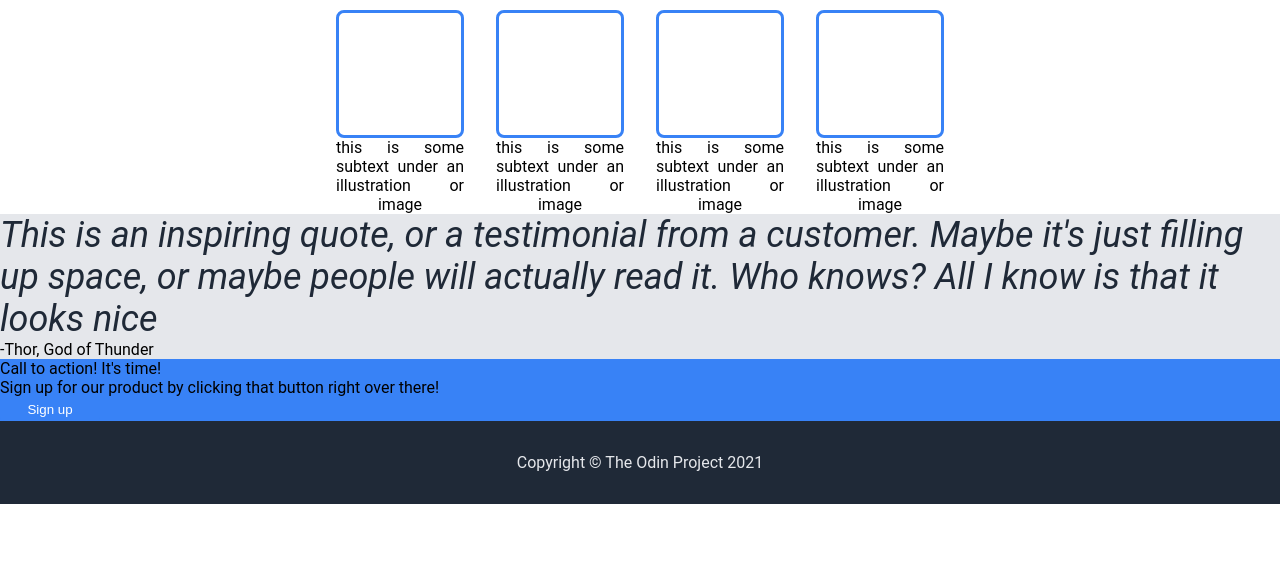
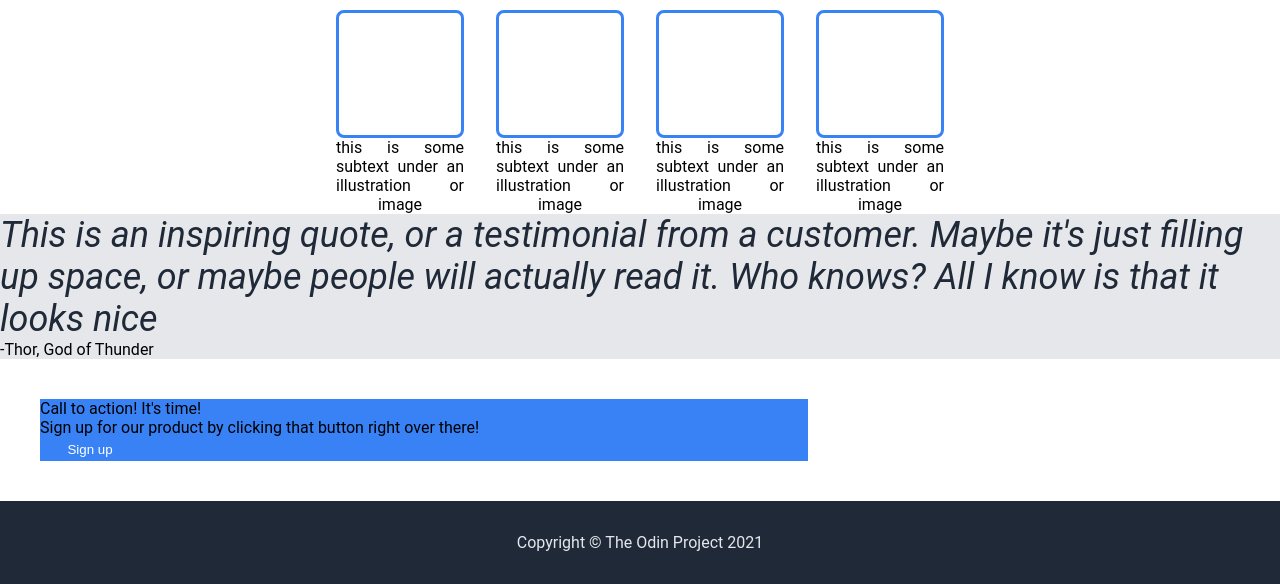
Before and after one commit to therealboulder/landing-page, a plain HTML site: page index.html in a window 1280 px wide. Shown: the part 348-932 px from the top of the page. Before the commit the page ends 852 px from the top, so only its background shows below. Drawn offline with Linux system fonts and the light colour scheme.

Commit message:
Increase size of action section Add margins to action button

```diff
--- a/style.css
+++ b/style.css
@@ -19,6 +19,7 @@ body {
 
 .quote {
     background-color: #e5e7eb;
+    height: 40%;
 }
 
 button,
@@ -131,3 +132,9 @@ button {
     text-align: justify;
     text-align-last: center;
 }
+
+.action {
+    display: block;
+    margin: 5vh;
+    width: 60%;
+}
```
